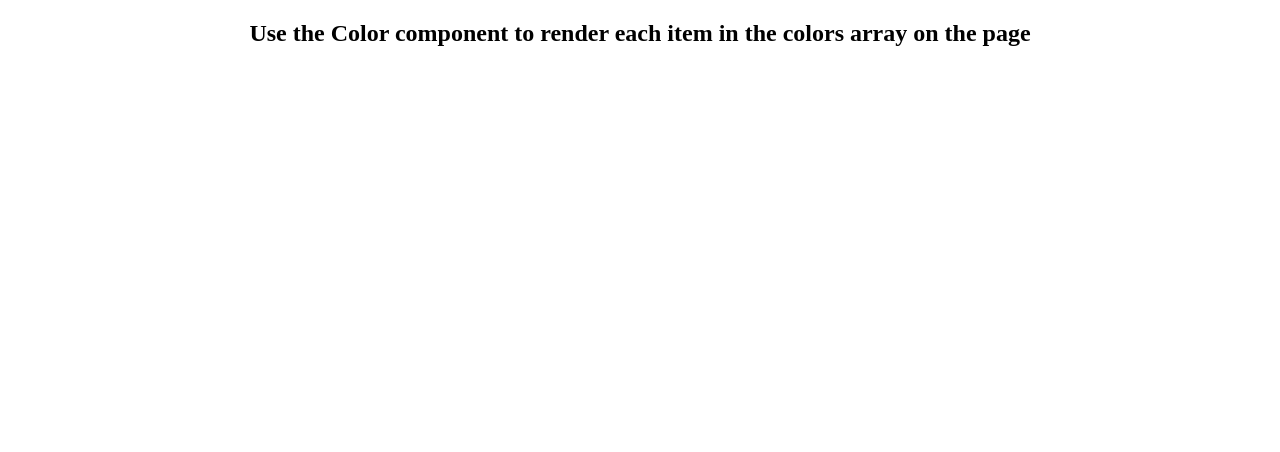
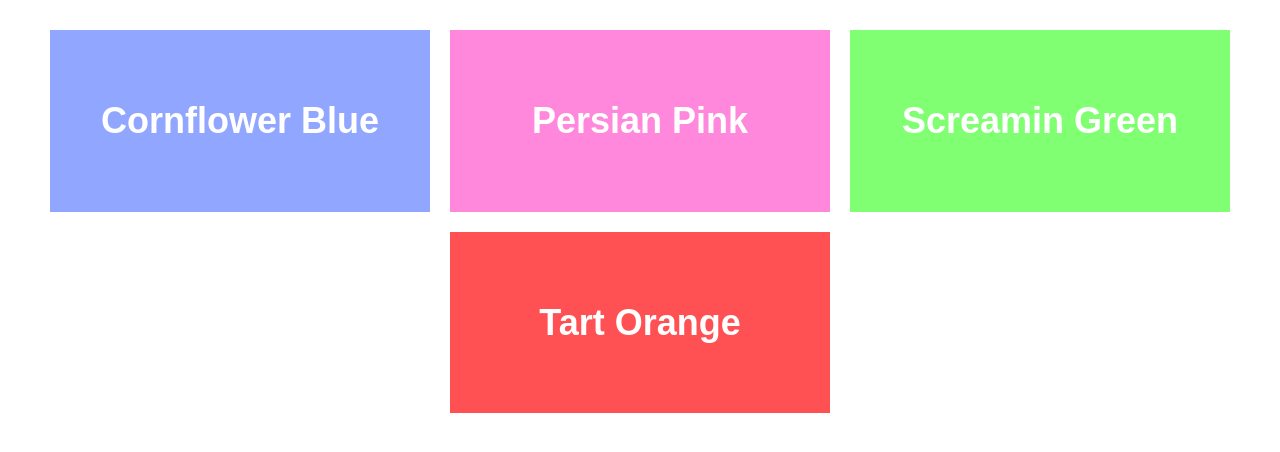
Before and after one commit to marinaaglic/react-exercises, a React (Vite) app: page /color-renderer in a window 1280 px wide. Shown: the top 452 px of the page. Built offline with nearby package versions, Linux system fonts and the light colour scheme.

Commit message:
finished task color-renderer

```diff
--- a/src/pages/ColorRenderer.tsx
+++ b/src/pages/ColorRenderer.tsx
@@ -1,6 +1,6 @@
-/*import Color from "../components/Color";
+import Color from "../components/Color";
 
- const colors = [
+const colors = [
   {
     hex: "#91A6FF",
     name: "Cornflower Blue",
@@ -17,13 +17,14 @@
     hex: "#FF5154",
     name: "Tart Orange",
   },
-];*/
+];
 
 const ColorRenderer = () => {
   return (
     <h2>
-      Use the Color component to render each item in the colors array on the
-      page
+      {colors.map((color) => (
+        <Color key={color.name} hex={color.hex} name={color.name} />
+      ))}
     </h2>
   );
 };
```
